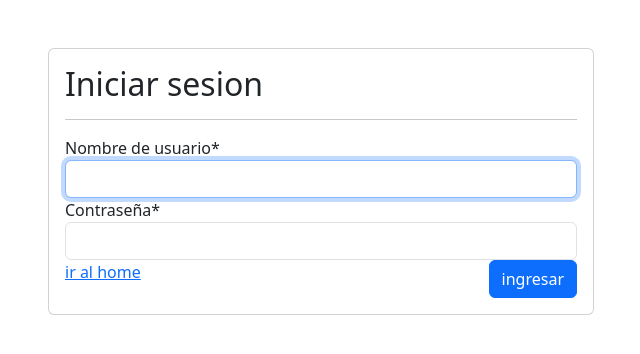
After one commit to enriquefuenzalida/primesuit_newbegin, a Django app: page /accounts/login/ in a window 1280 px wide. The commit adds this page. Shown: the top 354 px of the page, without its empty margins (319-959 px from the left). Run offline with Django 4.2, Linux system fonts and the light colour scheme; some libraries are stand-ins or nearby versions.

Commit message:
Registo_login_añadido

```diff
--- a/app/templates/app/base.html
+++ b/app/templates/app/base.html
@@ -29,6 +29,11 @@
                     <li><a href="{% url 'galeria' %}">Galería</a></li>
                     <li><a href="{% url 'agregar_producto' %}">Agergar producto</a></li>
                     <li><a href="{% url 'Listar_producto' %}">Listado</a></li>
+                    {% if user.is_authenticated %}
+                    <li><a href="{% url 'logout' %}">Cerrar sesion</a></li>
+                    {% else %}
+                    <li><a href="{% url 'login' %}">Inicar sesion</a></li>
+                    {% endif %}
                 </ul>
             </div>
         </div>
--- a/app/templates/app/producto/agregar.html
+++ b/app/templates/app/producto/agregar.html
@@ -13,7 +13,7 @@
                     <form action="" method="post" enctype="multipart/form-data">
 
                         {% csrf_token %}
-                        {{ form | crispy }}
+                        {{ form  | crispy }}
                         <hr>
                         <div class="d-flex justify-content-center ">
                             <input type="reset" value="Cancelar" class="btn btn-secondary">
--- /dev/null
+++ b/app/templates/registration/login.html
@@ -0,0 +1,37 @@
+<!DOCTYPE html>
+<html lang="en">
+<head>
+    <meta charset="UTF-8">
+    <meta http-equiv="X-UA-Compatible" content="IE=edge">
+    <meta name="viewport" content="width=device-width, initial-scale=1.0">
+    <link href="https://cdn.jsdelivr.net/npm/bootstrap@5.3.0-alpha3/dist/css/bootstrap.min.css" rel="stylesheet" integrity="sha384-KK94CHFLLe+nY2dmCWGMq91rCGa5gtU4mk92HdvYe+M/SXH301p5ILy+dN9+nJOZ" crossorigin="anonymous">
+    <title>Iniciar sesion</title>
+</head>
+
+<body>
+    {% load crispy_forms_tags %}
+    <br>
+    <br>
+    <div class="container">
+        <div class="row">
+            <div class="col-12 col-md-6 offset-md-3">
+                <div class="card">
+                    <div class="card-body">
+                        <h2>Iniciar sesion</h2>
+                        <hr>
+                        <form action="" method="post">
+                            {% csrf_token %}
+                            {{ form | crispy}}
+
+                            <a href="{% url 'home' %}">ir al home</a>
+                            <input type="submit" value="ingresar" class="btn btn-primary float-end ml-1">
+
+
+                        </form>
+                    </div>
+                </div>
+            </div>
+        </div>
+    </div>
+</body>
+</html>
--- a/primesuit/settings.py
+++ b/primesuit/settings.py
@@ -28,6 +28,9 @@ DEBUG = True
 ALLOWED_HOSTS = []
 
 MESSAGE_STORAGE = "django.contrib.messages.storage.cookie.CookieStorage"
+
+LOGIN_REDIRECT_URL = '/'
+LOGOUT_REDIRECT_URL = '/'
 
 # Application definition
 
--- a/primesuit/urls.py
+++ b/primesuit/urls.py
@@ -21,6 +21,7 @@ from django.conf.urls.static import static
 urlpatterns = [
     path('admin/', admin.site.urls),
     path('', include('app.urls')),
+    path('accounts/', include('django.contrib.auth.urls')),
 ]
 
 if settings.DEBUG:
```
Also changed, not shown: db.sqlite3.
